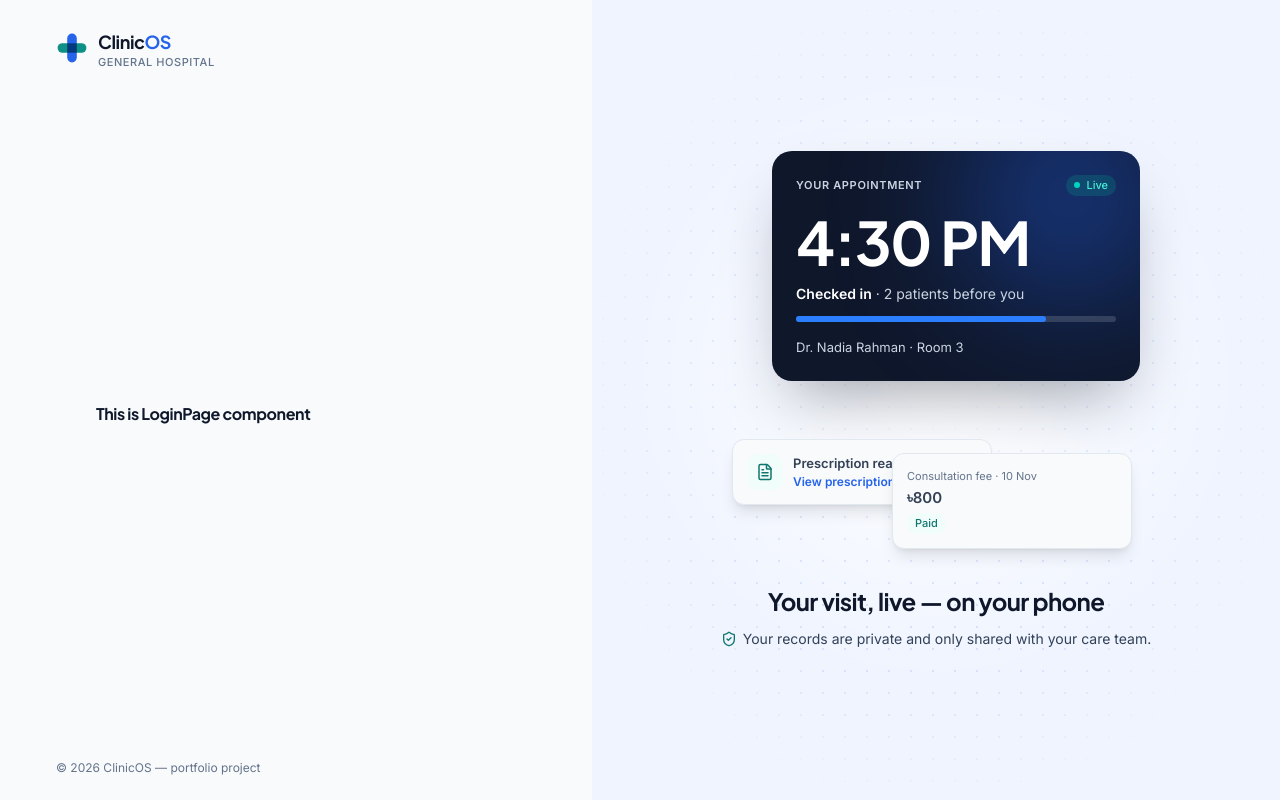
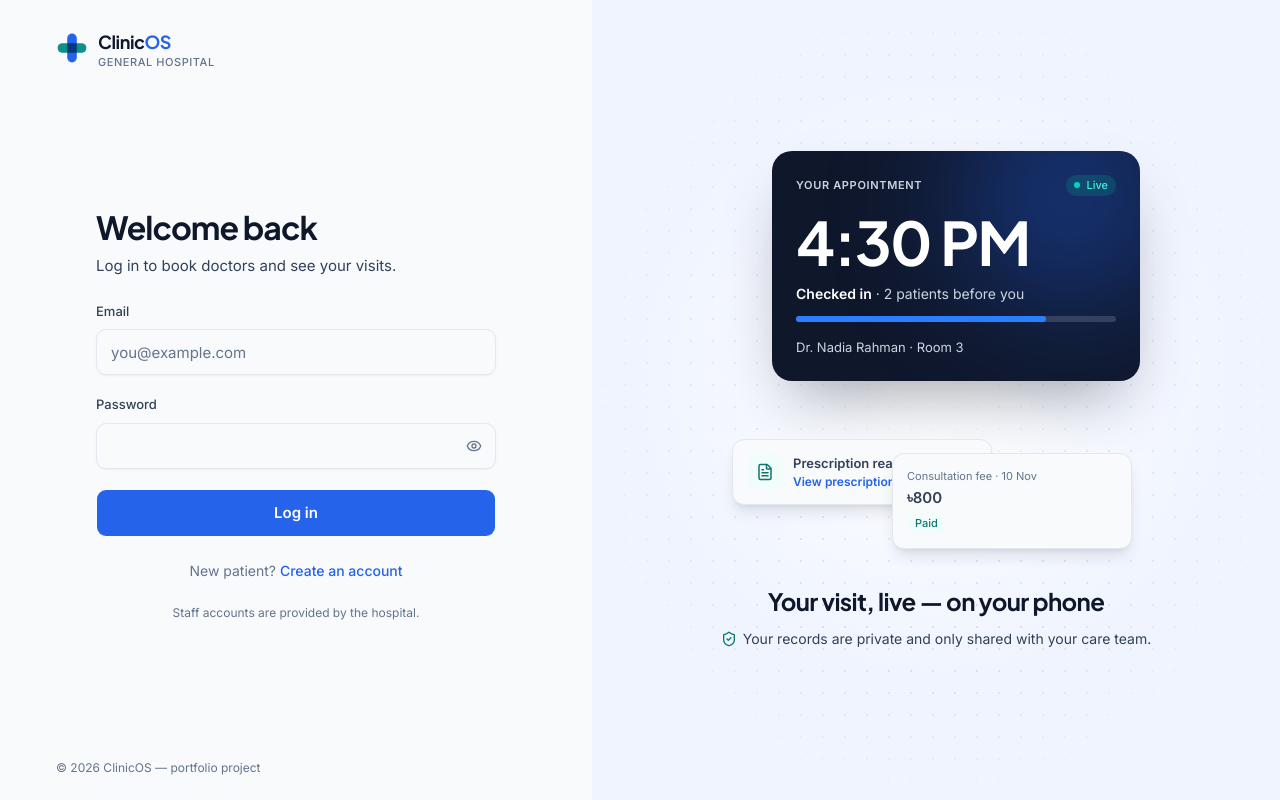
Before and after one commit to arifucoder/clinicos, a Next.js app in the folder apps/web/: page /login in a window 1280 px wide. Built offline with nearby package versions, Linux system fonts and the light colour scheme.

Commit message:
feat(web): add login page with unverified email flow

```diff
--- a/apps/web/src/app/(auth)/login/page.tsx
+++ b/apps/web/src/app/(auth)/login/page.tsx
@@ -1,7 +1,56 @@
-export default function LoginPage() {
+import { LoginForm } from "@/components/modules/auth/LoginForm";
+import { Skeleton } from "@/components/ui/skeleton";
+import { loginSchema } from "@/zod/auth.validation";
+import type { Metadata } from "next";
+import Link from "next/link";
+import { Suspense } from "react";
+
+export const metadata: Metadata = {
+	title: "Log in",
+};
+
+export default function LoginPage({ searchParams }: PageProps<"/login">) {
 	return (
-		<div>
-			<h1>This is LoginPage component</h1>
+		<div className="space-y-6">
+			<div className="space-y-2">
+				<h1 className="text-[32px] leading-10 font-bold tracking-[-0.03em]">Welcome back</h1>
+				<p className="text-[15px] text-slate-700">Log in to book doctors and see your visits.</p>
+			</div>
+
+			<Suspense fallback={<LoginFormSkeleton />}>
+				<LoginFormWithParams searchParams={searchParams} />
+			</Suspense>
+
+			<p className="text-center text-sm text-muted-foreground">
+				New patient?{" "}
+				<Link href="/signup" className="font-medium text-primary underline-offset-4 hover:underline">
+					Create an account
+				</Link>
+			</p>
+			<p className="text-center text-xs text-muted-foreground">Staff accounts are provided by the hospital.</p>
 		</div>
 	);
 }
+
+async function LoginFormWithParams({ searchParams }: Pick<PageProps<"/login">, "searchParams">) {
+	const { email, next } = await searchParams;
+
+	const parsedEmail = loginSchema.shape.email.safeParse(typeof email === "string" ? email : "");
+
+	return (
+		<LoginForm
+			defaultEmail={parsedEmail.success ? parsedEmail.data : ""}
+			next={typeof next === "string" ? next : undefined}
+		/>
+	);
+}
+
+function LoginFormSkeleton() {
+	return (
+		<div className="space-y-5" aria-busy="true">
+			<Skeleton className="h-11.5 w-full" />
+			<Skeleton className="h-11.5 w-full" />
+			<Skeleton className="h-12 w-full" />
+		</div>
+	);
+}
--- /dev/null
+++ b/apps/web/src/components/modules/auth/LoginForm.tsx
@@ -0,0 +1,199 @@
+"use client";
+
+import { loginAction, resendOtpAction } from "@/actions/auth.action";
+import { Button } from "@/components/ui/button";
+import { Input } from "@/components/ui/input";
+import { Label } from "@/components/ui/label";
+import { cn } from "@/lib/utils";
+import { type LoginPayload, loginSchema } from "@/zod/auth.validation";
+import { type AnyFieldMeta, useForm } from "@tanstack/react-form";
+import { Eye, EyeOff, Loader2 } from "lucide-react";
+import { useRouter } from "next/navigation";
+import { useState, useTransition } from "react";
+import { toast } from "sonner";
+
+type FieldName = keyof LoginPayload;
+
+const inputClass = "h-11.5 rounded-lg px-3.5 text-[15px] md:text-[15px]";
+
+interface LoginFormProps {
+	defaultEmail: string;
+	next?: string;
+}
+
+export function LoginForm({ defaultEmail, next }: LoginFormProps) {
+	const router = useRouter();
+	const [showPassword, setShowPassword] = useState(false);
+	const [formError, setFormError] = useState<string | null>(null);
+	const [unverifiedEmail, setUnverifiedEmail] = useState<string | null>(null);
+	const [isSendingCode, startSendingCode] = useTransition();
+
+	const form = useForm({
+		defaultValues: { email: defaultEmail, password: "" } satisfies LoginPayload,
+		validators: { onBlur: loginSchema },
+		onSubmit: async ({ value }) => {
+			setFormError(null);
+			setUnverifiedEmail(null);
+
+			const result = await loginAction(value, next);
+
+			if (!result.success) {
+				if (result.code === "EMAIL_NOT_VERIFIED") {
+					setUnverifiedEmail(value.email.trim().toLowerCase());
+				} else {
+					setFormError(result.message);
+				}
+				form.setFieldValue("password", "");
+				return;
+			}
+
+			toast.success(result.message);
+			router.replace(result.data.redirectTo);
+			// navbar-এর মতো server component নতুন cookie দিয়ে আবার render হবে
+			router.refresh();
+		},
+	});
+
+	const sendCodeAndVerify = () => {
+		if (!unverifiedEmail) return;
+		startSendingCode(async () => {
+			const result = await resendOtpAction({ email: unverifiedEmail });
+			if (!result.success) {
+				toast.error(result.message);
+				return;
+			}
+			toast.success("We sent you a new code.");
+			router.push(`/verify-email?email=${encodeURIComponent(unverifiedEmail)}`);
+		});
+	};
+
+	const getError = (meta: AnyFieldMeta): string | undefined => {
+		if (!meta.isTouched) return undefined;
+		const first = meta.errors[0];
+		return typeof first === "string" ? first : first?.message;
+	};
+
+	return (
+		<form
+			noValidate
+			className="space-y-5"
+			onSubmit={(e) => {
+				e.preventDefault();
+				void form.handleSubmit();
+			}}
+		>
+			{formError && (
+				<p
+					role="alert"
+					className="rounded-md border border-destructive/30 bg-destructive/10 px-3 py-2 text-sm text-destructive"
+				>
+					{formError}
+				</p>
+			)}
+
+			{unverifiedEmail && (
+				<div
+					role="alert"
+					className="space-y-2 rounded-md border border-amber-300 bg-amber-50 px-3 py-2.5 text-sm text-amber-900"
+				>
+					<p>Please verify your email before logging in.</p>
+					<Button type="button" size="sm" variant="outline" onClick={sendCodeAndVerify} disabled={isSendingCode}>
+						{isSendingCode && <Loader2 className="animate-spin" aria-hidden="true" />}
+						Send code and verify
+					</Button>
+				</div>
+			)}
+
+			<form.Field name="email">
+				{(field) => {
+					const error = getError(field.state.meta);
+					return (
+						<div className="space-y-2">
+							<Label htmlFor={field.name} className="text-[13px]">
+								Email
+							</Label>
+							<Input
+								id={field.name}
+								name={field.name}
+								type="email"
+								autoComplete="email"
+								inputMode="email"
+								placeholder="you@example.com"
+								className={inputClass}
+								value={field.state.value}
+								onBlur={field.handleBlur}
+								onChange={(e) => field.handleChange(e.target.value)}
+								aria-invalid={!!error}
+								aria-describedby={error ? `${field.name}-error` : undefined}
+							/>
+							{error && (
+								<p id={`${field.name}-error`} className="text-sm text-destructive">
+									{error}
+								</p>
+							)}
+						</div>
+					);
+				}}
+			</form.Field>
+
+			<form.Field name="password">
+				{(field) => {
+					const error = getError(field.state.meta);
+					return (
+						<div className="space-y-2">
+							<Label htmlFor={field.name} className="text-[13px]">
+								Password
+							</Label>
+							<div className="relative">
+								<Input
+									id={field.name}
+									name={field.name}
+									type={showPassword ? "text" : "password"}
+									autoComplete="current-password"
+									autoFocus={!!defaultEmail}
+									className={cn(inputClass, "pr-11")}
+									value={field.state.value}
+									onBlur={field.handleBlur}
+									onChange={(e) => field.handleChange(e.target.value)}
+									aria-invalid={!!error}
+									aria-describedby={error ? `${field.name}-error` : undefined}
+								/>
+								<Button
+									type="button"
+									variant="ghost"
+									size="icon-sm"
+									className="absolute top-1/2 right-1.5 -translate-y-1/2 text-muted-foreground"
+									onClick={() => setShowPassword((v) => !v)}
+									aria-label={showPassword ? "Hide password" : "Show password"}
+									aria-pressed={showPassword}
+								>
+									{showPassword ? <EyeOff /> : <Eye />}
+								</Button>
+							</div>
+							{error && (
+								<p id={`${field.name}-error`} className="text-sm text-destructive">
+									{error}
+								</p>
+							)}
+						</div>
+					);
+				}}
+			</form.Field>
+
+			<form.Subscribe selector={(state) => state.isSubmitting}>
+				{(isSubmitting) => (
+					<Button type="submit" className="h-12 w-full rounded-lg text-[15px] font-semibold" disabled={isSubmitting}>
+						{isSubmitting ? (
+							<>
+								<Loader2 className="animate-spin" aria-hidden="true" />
+								Logging in…
+							</>
+						) : (
+							"Log in"
+						)}
+					</Button>
+				)}
+			</form.Subscribe>
+		</form>
+	);
+}
```
